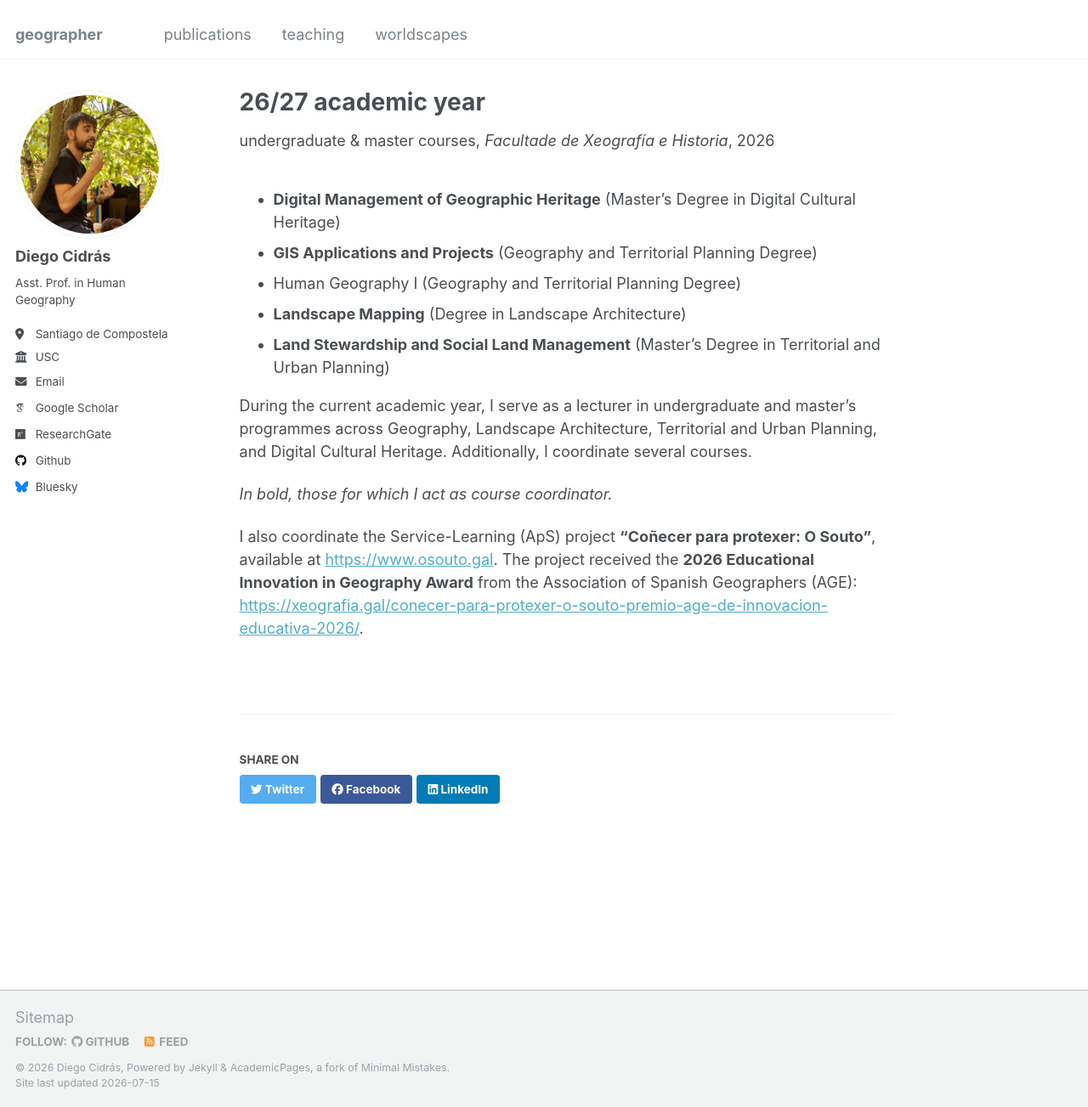
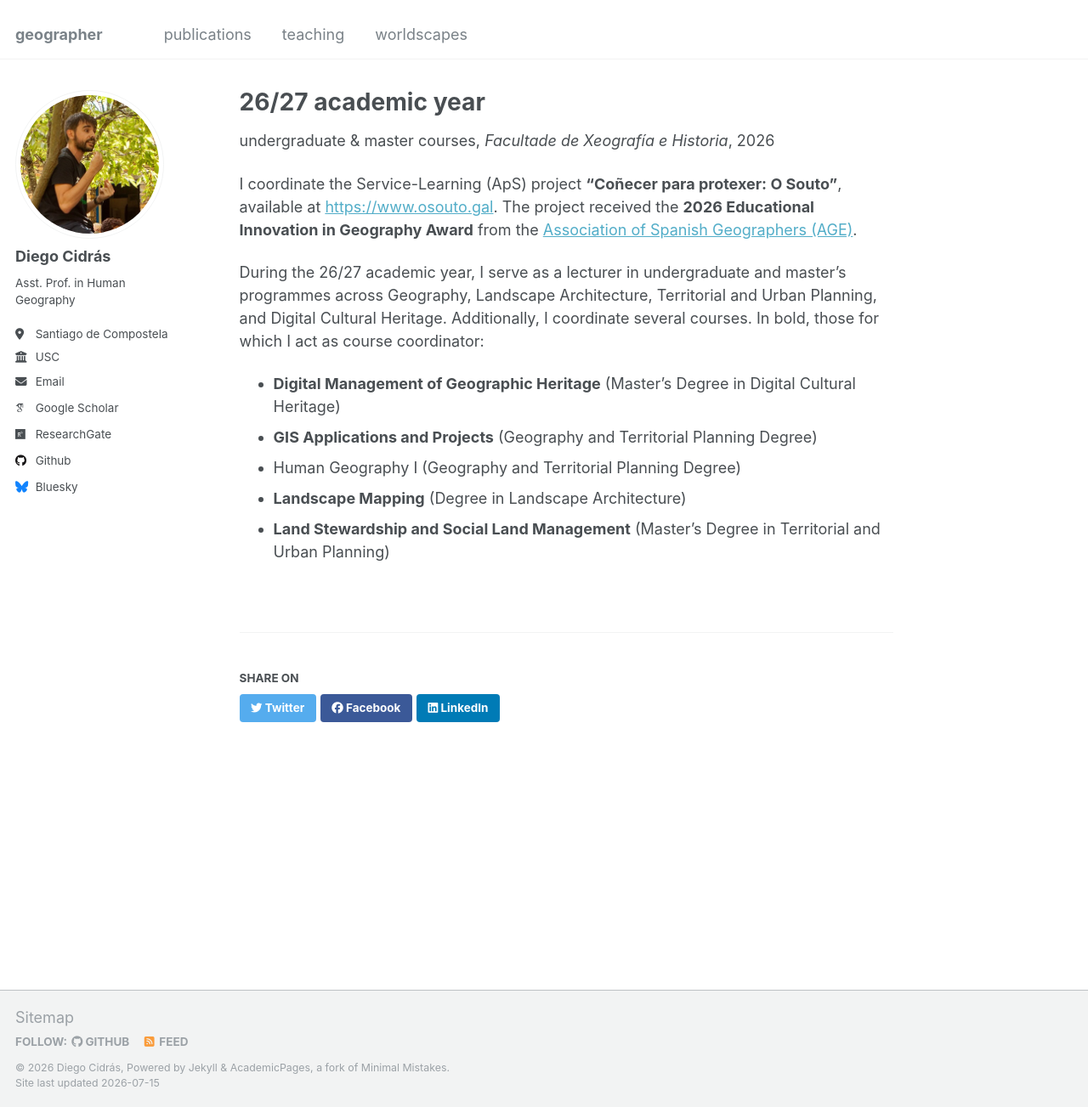
Before and after one commit to diegocidras/diegocidras.github.io, a Jekyll site: the page built from _teaching/2026-2027.md, in a window 1280 px wide and 1303 px high. Shown: the whole window at 85% size. Built offline with Jekyll 4.4.1, drawn with Linux system fonts in a browser that asks for light colours; some web fonts are replaced.

Commit message:
Update 2026-2027.md

```diff
--- a/_teaching/2026-2027.md
+++ b/_teaching/2026-2027.md
@@ -8,14 +8,12 @@ date: 2026-07-01
 location: "Santiago de Compostela, Spain"
 ---
 
+I coordinate the Service-Learning (ApS) project **"Coñecer para protexer: O Souto"**, available at <https://www.osouto.gal>. The project received the **2026 Educational Innovation in Geography Award** from the [Association of Spanish Geographers (AGE)](https://xeografia.gal/conecer-para-protexer-o-souto-premio-age-de-innovacion-educativa-2026/).
+
+During the 26/27 academic year, I serve as a lecturer in undergraduate and master's programmes across Geography, Landscape Architecture, Territorial and Urban Planning, and Digital Cultural Heritage. Additionally, I coordinate several courses. In bold, those for which I act as course coordinator:
+
 * **Digital Management of Geographic Heritage** (Master's Degree in Digital Cultural Heritage)
 * **GIS Applications and Projects** (Geography and Territorial Planning Degree)
 * Human Geography I (Geography and Territorial Planning Degree)
 * **Landscape Mapping** (Degree in Landscape Architecture)
 * **Land Stewardship and Social Land Management** (Master's Degree in Territorial and Urban Planning)
-
-During the current academic year, I serve as a lecturer in undergraduate and master's programmes across Geography, Landscape Architecture, Territorial and Urban Planning, and Digital Cultural Heritage. Additionally, I coordinate several courses.
-
-*In bold, those for which I act as course coordinator.*
-
-I also coordinate the Service-Learning (ApS) project **"Coñecer para protexer: O Souto"**, available at <https://www.osouto.gal>. The project received the **2026 Educational Innovation in Geography Award** from the Association of Spanish Geographers (AGE): <https://xeografia.gal/conecer-para-protexer-o-souto-premio-age-de-innovacion-educativa-2026/>.
```
